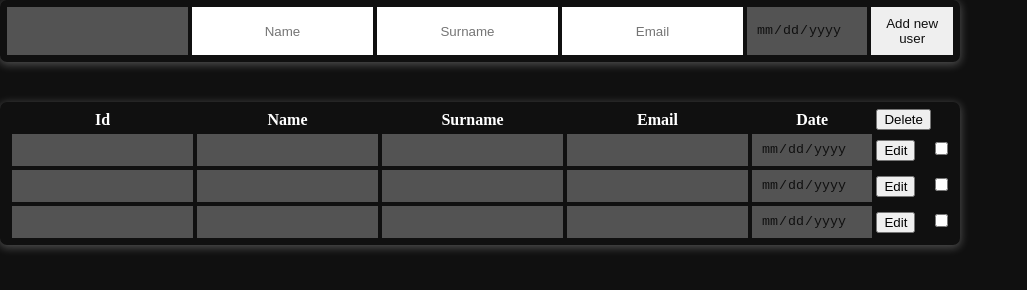
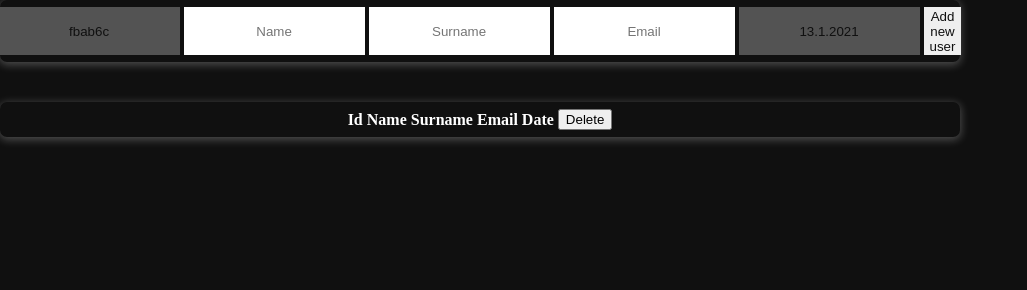
Before and after one commit to teneons/tesak-00, a plain HTML site: page task3/index.html in a window 1280 px wide. Shown: the whole page, without its empty margins (0-1027 px from the left). Drawn offline with Linux system fonts and the light colour scheme.

Commit message:
corrected a few  moments; get generate id, date

```diff
--- a/task3/index.html
+++ b/task3/index.html
@@ -11,11 +11,11 @@
     <div id="blockCreateNewUser">
       <table>
         <tr>
-          <td><input type="number" value="" class="tdNewUser" disabled></td>
-          <td><input type="text" placeholder="Name" class="tdNewUser"></td>
-          <td><input type="text" placeholder="Surname" class="tdNewUser"></td>
-          <td><input type="email" placeholder="Email" class="tdNewUser"></td>
-          <td><input type="date" placeholder="Date" class="tdNewUser" disabled></td>
+          <td><input type="text" value="" id="newUserId" class="tdNewUser" disabled></td>
+          <td><input type="text" placeholder="Name" id="newUserName" class="tdNewUser"></td>
+          <td><input type="text" placeholder="Surname" id="newUserSurname" class="tdNewUser"></td>
+          <td><input type="email" placeholder="Email" id="newUserEmail" class="tdNewUser"></td>
+          <td><input type="text" placeholder="Date" id="newUserDate" class="tdNewUser" disabled></td>
           <td><button type="button" id="btnAddNewUser">Add new user</button></td>
         </tr>
       </table>
--- a/task3/index.js
+++ b/task3/index.js
@@ -1,3 +1,7 @@
+let UserStorage = [];
+
+
+
 
 class UserCell {
   constructor() {
@@ -39,7 +43,7 @@ class UserCell {
 
     const tdDate = document.createElement('td');        //date cell
     const fieldDate = document.createElement('input');
-      fieldDate.type = 'date';
+      fieldDate.type = 'text';
       fieldDate.value = '';
       fieldDate.className = 'tdUser';
       fieldDate.disabled = true;
@@ -79,7 +83,12 @@ class UserCell {
 }
 
 window.onload = () => {
-  new UserCell()
-  new UserCell()
-  new UserCell()
-}    //temp
+  //generation and set id
+  const generId = Math.floor(Math.random() * 16777215).toString(16);
+  document.getElementById('newUserId').value = generId;
+
+  const date = new Date()
+  const dateNow = `${date.getDate()}.${date.getMonth() + 1}.${date.getFullYear()}`
+  document.getElementById('newUserDate').value = dateNow;
+
+}
```
